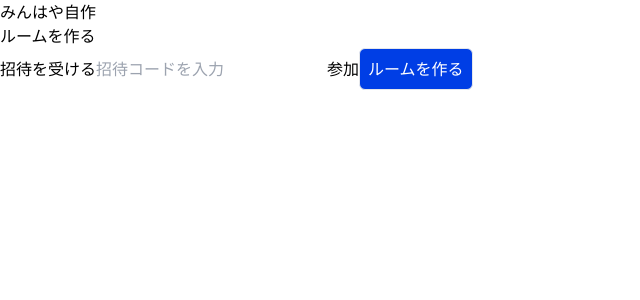
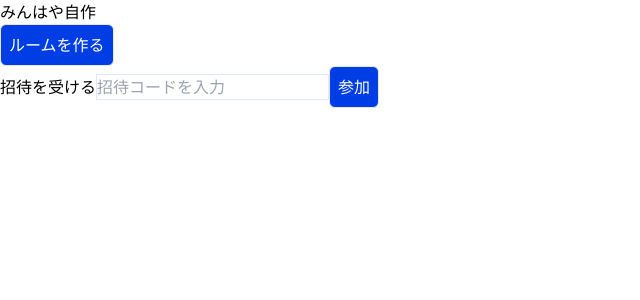
Before and after one commit to kinjo1130/quiz-minhaya, a Nuxt app: page / in a window 1280 px wide. Shown: the top 300 px of the page, without its empty margins (0-640 px from the left). Built offline with nearby package versions, Linux system fonts and the light colour scheme; no server answers.

Commit message:
Buttonのコンポーネント化

```diff
--- a/fragments/room/quiz.vue
+++ b/fragments/room/quiz.vue
@@ -7,14 +7,14 @@
   <p v-if="room">
     残り問題数:{{ room.questionIds.length - room.currentQuestionIndex }}
   </p>
-  <button type="button" :disabled="isUserRespondent || !canBeRespondent" @click="answeredQuiz">
+  <Button type="button" button-type="normal" :disabled="isUserRespondent || !canBeRespondent" @click="answeredQuiz">
     わかった！！
-  </button>
+  </Button>
   <QuizPlayerCard v-for="player of room?.players" :key="player.uid" :player="player" />
   <form v-if="isUserRespondent" @submit.prevent="judgeAnswer">
     <label>解答欄</label>
     <input v-model="answerValue" type="text">
-    <button>回答する</button>
+    <Button type="submit" button-type="normal">回答する</Button>
   </form>
 </template>
 <script setup lang="ts">
--- a/pages/index.vue
+++ b/pages/index.vue
@@ -2,22 +2,22 @@
   <h1 class="">
     みんはや自作
   </h1>
-  <button type="button" @click="createRoom">
+  <Button type="button" button-type="normal" @click="createRoom">
     ルームを作る
-  </button>
+  </Button>
   <form @submit.prevent="joinRoom">
     <label>招待を受ける</label>
-    <input v-model="invitedCode" type="text" placeholder="招待コードを入力" required>
-    <button type="submit">
+    <input v-model="invitedCode" type="text" placeholder="招待コードを入力" required class="border border-indigo-100">
+    <Button type="submit" button-type="normal">
       参加
-    </button>
-    <Button
+    </Button>
+    <!-- <Button
       type="button"
       button-type="normal"
       @click="pushTest"
     >
       ルームを作る
-    </Button>
+    </Button> -->
   </form>
 </template>
 <script lang="ts" setup>
@@ -25,9 +25,9 @@ definePageMeta({
   middleware: 'auth'
 })
 
-const pushTest = ()=>{
-  console.log("pushTest")
-}
+// const pushTest = ()=>{
+//   console.log("pushTest")
+// }
 const router = useRouter()
 // リアルタイムにログインしているユーザーの情報を取得する
 
@@ -40,6 +40,7 @@ const createRoom = async () => {
   console.log('現在ログインしているユーザーの情報', user.value!.uid)
   const createdRoomId = await useNuxtApp().$createRoom(user.value!)
   router.push(`/room/${createdRoomId}`)
+  return true
 }
 
 const joinRoom = async () => {
```
Also changed, not shown: fragments/room/home.vue (+4 -4 lines).
